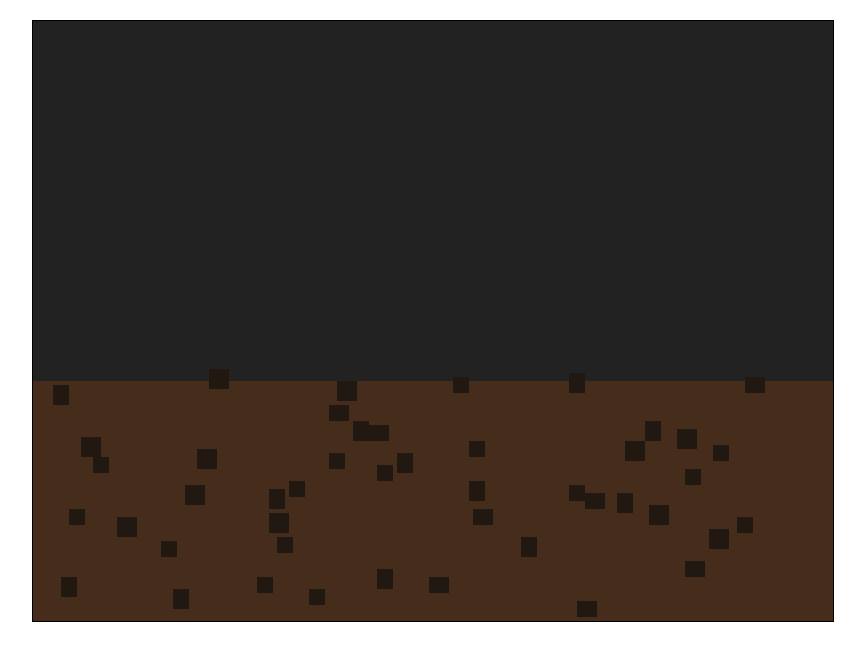
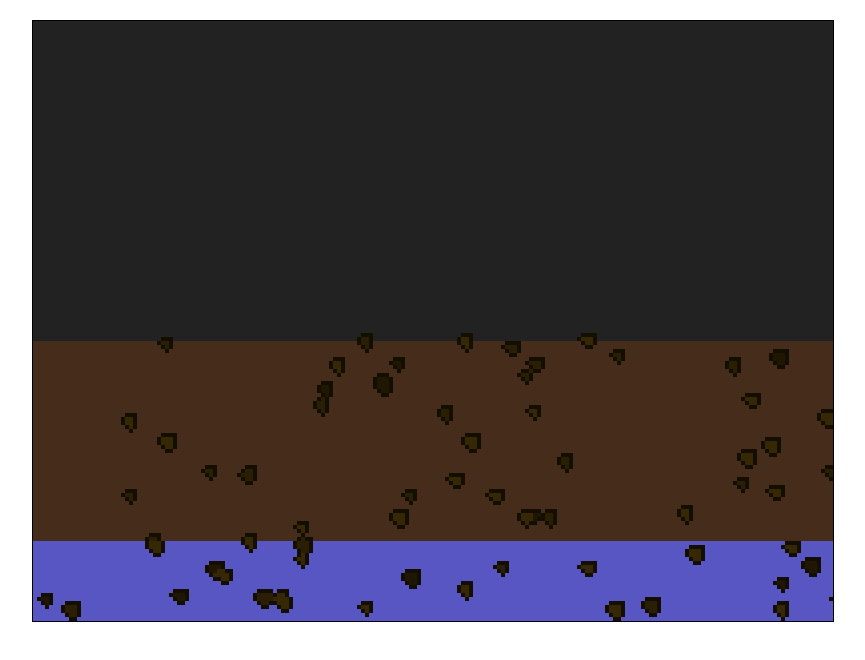
Before and after one commit to terrestrialassemblages/Terramagotchi-trofik-edition, a plain HTML site: page sandSim.html in a window 1280 px wide. Shown: the whole page, without its empty margins (207-1072 px from the left). Drawn offline with Linux system fonts and the light colour scheme.

Commit message:
change stone shape

```diff
--- a/sandSim.html
+++ b/sandSim.html
@@ -30,6 +30,6 @@
 <body>
 <canvas height="600" id="sandCanvas" width="800"></canvas>
 
-<script src="sandSim.js"></script>
+<script src="soil.js"></script>
 </body>
 </html>
--- a/sandSim.js
+++ /dev/null
@@ -1,139 +0,0 @@
-const canvas = document.getElementById('sandCanvas');
-const ctx = canvas.getContext('2d');
-
-const gridWidth = 200;  // Change for finer granularity
-const gridHeight = 150; // Change for finer granularity
-const cellSize = canvas.width / gridWidth;
-
-let stoneIdCounter = 0;
-
-let grid = Array(gridHeight).fill().map(() => Array(gridWidth).fill(null));
-
-const elements = {
-    sand: {
-        color: "#FFD700",
-        behavior: [],
-    },
-    soil: {
-        color: "#452c1b",
-        behavior: [],
-    },
-    stone: {
-        color: "#211811",
-        behavior: [],
-    },
-};
-
-elements.stone.behavior.push(function (y, x, grid) {
-
-});
-
-elements.soil.behavior.push(function (y, x, grid) {
-
-    if (grid[y + 1][x] === null) {
-        // If the bottom is empty, let the dirt move downward
-        grid[y + 1][x] = 'soil';
-        grid[y][x] = null;
-    } else {
-        // If the bottom is not empty, try to let the dirt slide to the sides
-        let leftX = x - 1;
-        let rightX = x + 1;
-
-        if (leftX >= 0 && rightX < gridWidth) {
-            let leftHeight = 0;
-            let rightHeight = 0;
-
-            // Calculate the height of the left and right sides
-            while (leftX >= 0 && grid[y + 1][leftX] === null) {
-                leftHeight++;
-                leftX--;
-            }
-            while (rightX < gridWidth && grid[y + 1][rightX] === null) {
-                rightHeight++;
-                rightX++;
-            }
-
-            // If the height of the left side is greater than or equal to 3 or the height of the right side is greater than or equal to 3, let the clods slide in both directions
-            if (leftHeight >= 3 || rightHeight >= 3) {
-                if (leftHeight >= rightHeight) {
-                    grid[y + 1][x - leftHeight] = 'soil';
-                    grid[y][x] = null;
-                } else {
-                    grid[y + 1][x + rightHeight] = 'soil';
-                    grid[y][x] = null;
-                }
-            }
-        }
-    }
-});
-
-
-function drawSandAutomatically() {
-
-    for (let y = gridHeight - 1; y >= gridHeight*0.6; y--) {
-        for (let x = 0; x < gridWidth; x++) {
-
-            if (grid[y][x] === null) {
-                grid[y][x] = 'soil';
-
-                if (Math.random() < 0.005) {
-                    const stoneSizeX = Math.floor(Math.random() * 2) + 4;
-                    const stoneSizeY = Math.floor(Math.random() * 2) + 4;
-                    const stoneId = `stone-${stoneIdCounter++}`;
-
-                    for (let i = 0; i < stoneSizeX; i++) {
-                        for (let j = 0; j < stoneSizeY; j++) {
-                            const stoneX = x + i;
-                            const stoneY = y - j;
-                            grid[stoneY][stoneX] = stoneId;
-                        }
-
-                    }
-                }
-            }
-        }
-    }
-}
-
-function updateGrid() {
-    for (let y = gridHeight - 2; y >= 0; y--) {
-        for (let x = 0; x < gridWidth; x++) {
-            let element = grid[y][x];
-            if (element && elements[element] && Array.isArray(elements[element].behavior)) {
-                for (let func of elements[element].behavior) {
-                    func(y, x, grid);
-                }
-            }
-        }
-    }
-}
-
-
-function loop() {
-    updateGrid();
-    drawGrid();
-    requestAnimationFrame(loop);
-}
-
-function drawGrid() {
-    ctx.clearRect(0, 0, canvas.width, canvas.height);
-
-    for (let y = 0; y < gridHeight; y++) {
-        for (let x = 0; x < gridWidth; x++) {
-            const element = grid[y][x];
-
-            if (element in elements) {
-                ctx.fillStyle = elements[grid[y][x]].color;
-                ctx.fillRect(x * cellSize, y * cellSize, cellSize, cellSize);
-            } else if (element && element.startsWith('stone-')) {
-                ctx.fillStyle = elements.stone.color;
-                ctx.fillRect(x * cellSize, y * cellSize, cellSize, cellSize);
-            }
-        }
-    }
-}
-
-window.addEventListener('load', function () {
-    loop();
-    drawSandAutomatically();
-});
```
Also changed, not shown: sandSim2.js (deleted, +0 -106 lines), sandSim3.js (deleted, +0 -157 lines).
